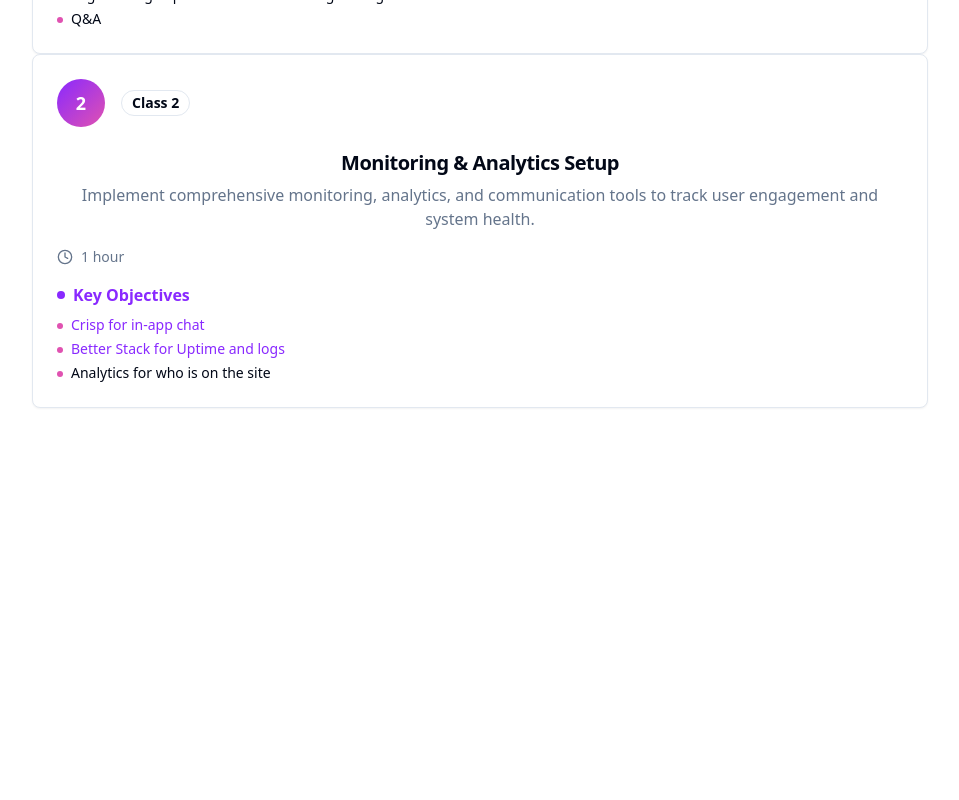
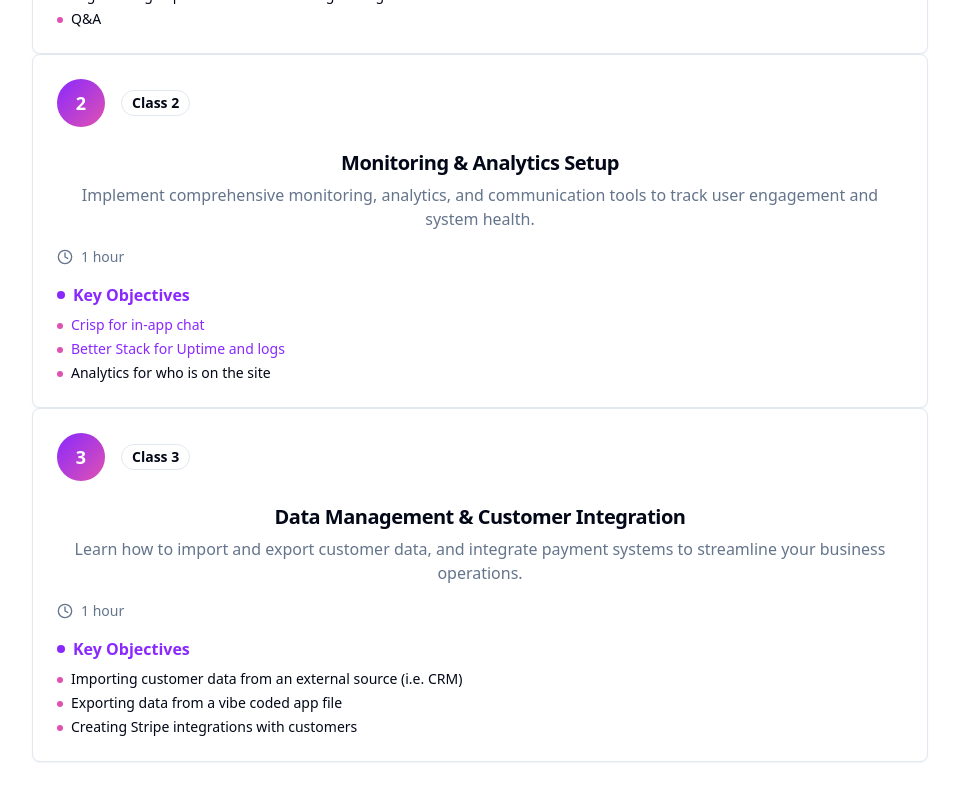
Before and after one commit to Launch-by-Lunch/advanced-vibe-coding, a React (Vite) app: page / in a window 1280 px wide. Shown: the part 819-1619 px from the top of the page, without its empty margins (160-1119 px from the left). Before the commit the page ends 1291 px from the top, so only its background shows below. Built offline with nearby package versions, Linux system fonts and the light colour scheme.

Commit message:
Add new class to syllabus
Adds a new class to the syllabus with the specified key objectives.

```diff
--- a/src/pages/Index.tsx
+++ b/src/pages/Index.tsx
@@ -26,6 +26,17 @@ const Index = () => {
         { text: "Crisp for in-app chat", url: "https://crisp.chat/en/" },
         { text: "Better Stack for Uptime and logs", url: "https://betterstack.com/" },
         "Analytics for who is on the site"
+      ]
+    },
+    {
+      number: 3,
+      title: "Data Management & Customer Integration",
+      description: "Learn how to import and export customer data, and integrate payment systems to streamline your business operations.",
+      duration: "1 hour",
+      objectives: [
+        "Importing customer data from an external source (i.e. CRM)",
+        "Exporting data from a vibe coded app file",
+        "Creating Stripe integrations with customers"
       ]
     }
   ];
```
